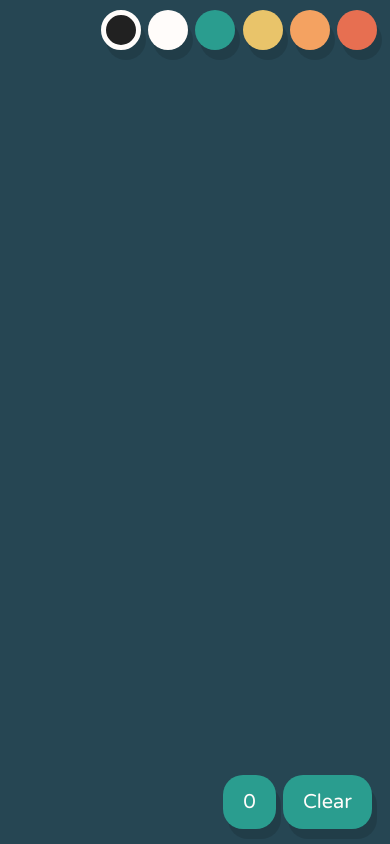
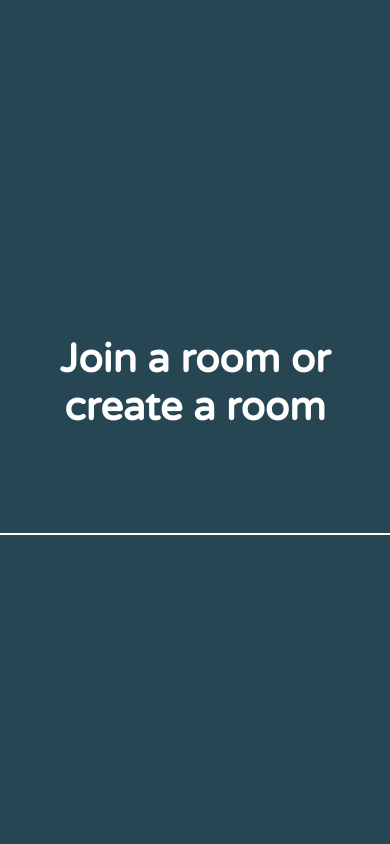
Before and after one commit to owenmerry/whiteboard.owenmerry.com, a website: page public/index.html in a window 390 px wide. Drawn offline with nearby package versions, Linux system fonts and the light colour scheme; no server answers.

Commit message:
rooms added

```diff
--- /dev/null
+++ b/public/home.css
@@ -0,0 +1,65 @@
+/**
+ * Fix user-agent
+ */
+
+ * {
+    box-sizing: border-box;
+  }
+
+  html, body {
+    height: 100%;
+    margin: 0;
+    padding: 0;
+    background-color: #264653;
+    font-family: 'Varela Round', sans-serif;
+  }
+
+  input[type=text], select {
+    width: 100%;
+    padding: 12px 20px;
+    margin: 8px 0;
+    display: inline-block;
+    box-sizing: border-box;
+    background-color: transparent;
+    text-align: center;
+    color:white;
+  }
+
+  h2{
+    color:white;
+    font-size: 40px;
+  }
+
+  .page{
+    height:100vh;
+    width:100vw;
+    display: flex;
+    align-items: center;
+    justify-content: center;
+  }
+
+  .form {
+    height: 200px;
+    width:50%;
+    text-align: center;
+  }
+
+  .form .chatInput {
+    background-color: transparent;
+    border: none;
+    border-bottom: 2px solid #fff;
+    outline: none;
+    padding-bottom: 15px;
+    text-align: center;
+    width: 400px;
+    font-size: 30px;
+  }
+
+
+  @media only screen and (max-width: 600px) {
+    .form {
+      height: auto;
+      width:100%;
+      text-align: center;
+    }
+  }
--- /dev/null
+++ b/public/home.js
@@ -0,0 +1,18 @@
+'use strict';
+
+(function() {
+
+  const form = document.getElementById('myform');
+  const chatInput = document.getElementById('chatInput');
+
+  form.addEventListener('submit', onSubmit, false);
+
+  function onSubmit(event) {
+    if (event) { event.preventDefault(); }
+    console.log('run scripts');
+    const website = window.location.href + 'chat/' + encodeURI(chatInput.value);
+    window.location.href = website;
+  }
+
+
+})();
--- a/public/index.html
+++ b/public/index.html
@@ -4,28 +4,18 @@
   <meta charset="UTF-8">
   <title>Whiteboard on owenmerry.com</title>
   <meta name="viewport" content="width=device-width, initial-scale=1">
-  <link rel="stylesheet" href="/whiteboard.css">
+  <link rel="stylesheet" href="/home.css">
   <link href="https://fonts.googleapis.com/css?family=Varela+Round&display=swap" rel="stylesheet">
 </head>
 <body>
 
-  <canvas class="whiteboard" ></canvas>
-
-  <div class="colors">
-    <div class="color black color-selected"></div>
-    <div class="color white"></div>
-    <div class="color green"></div>
-    <div class="color yellow"></div>
-    <div class="color orange"></div>
-    <div class="color red"></div>
+  <div class="page">
+    <form id='myform' class='form'>
+      <h2>Join a room or create a room</h2>
+      <input class='chatInput' id='chatInput' type='text' maxlength="14" autocomplete="off" />
+    </form>
   </div>
 
-  <div class="settings">
-    <div class='setting user-display'>0</div>
-    <div class='setting clear-button'>Clear</div>
-  </div>
-
-  <script src="/socket.io/socket.io.js"></script>
-  <script src="/whiteboard.js"></script>
+  <script src="/home.js"></script>
 </body>
 </html>
--- a/public/whiteboard.js
+++ b/public/whiteboard.js
@@ -40,6 +40,10 @@
   clearButton.addEventListener('click', onClearClick, false);
 
 
+  // room
+  socket.emit('room', {room: window.location.pathname});
+
+  // listeners
   socket.on('drawing', onDrawingEvent);
   socket.on('clear', onClearEvent);
   socket.on('users', onUserEvent);
```
Also changed, not shown: index.js (+27 -3 lines), public/draw.html (added, +31 -0 lines).
